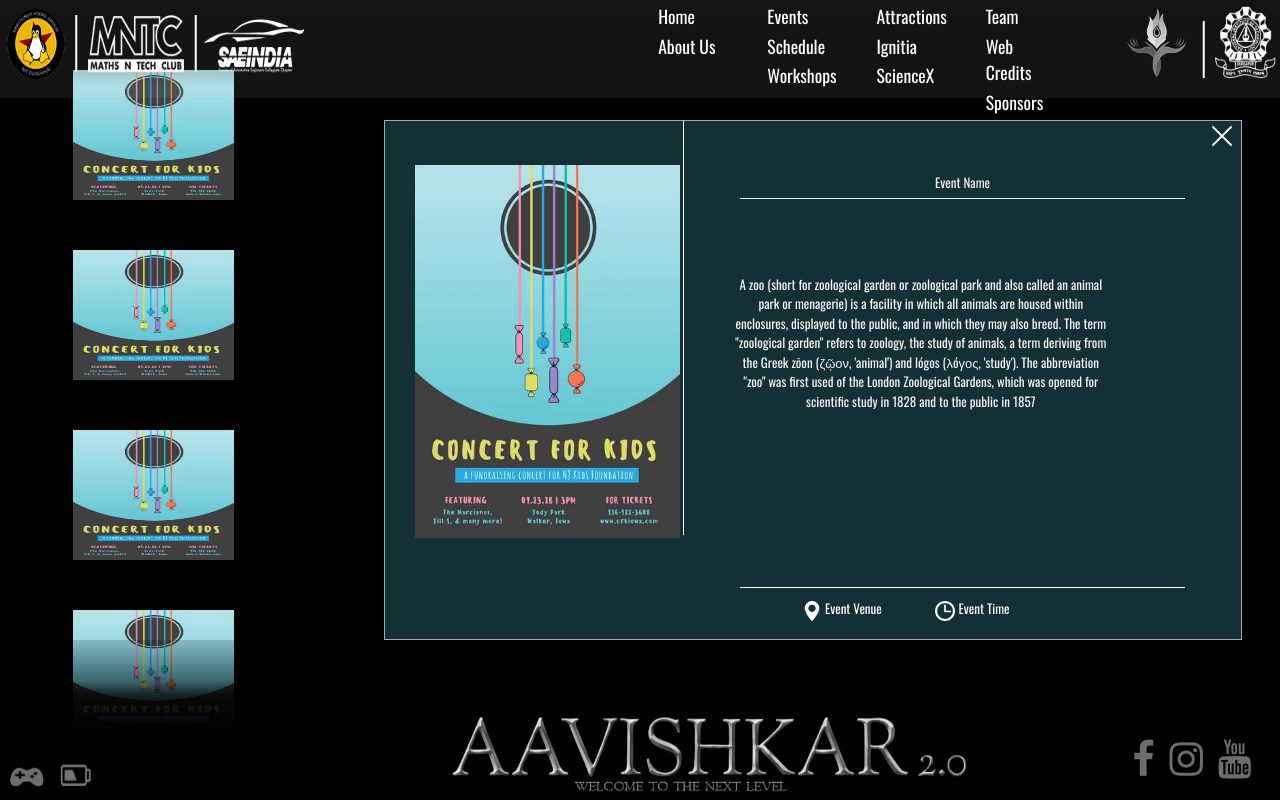
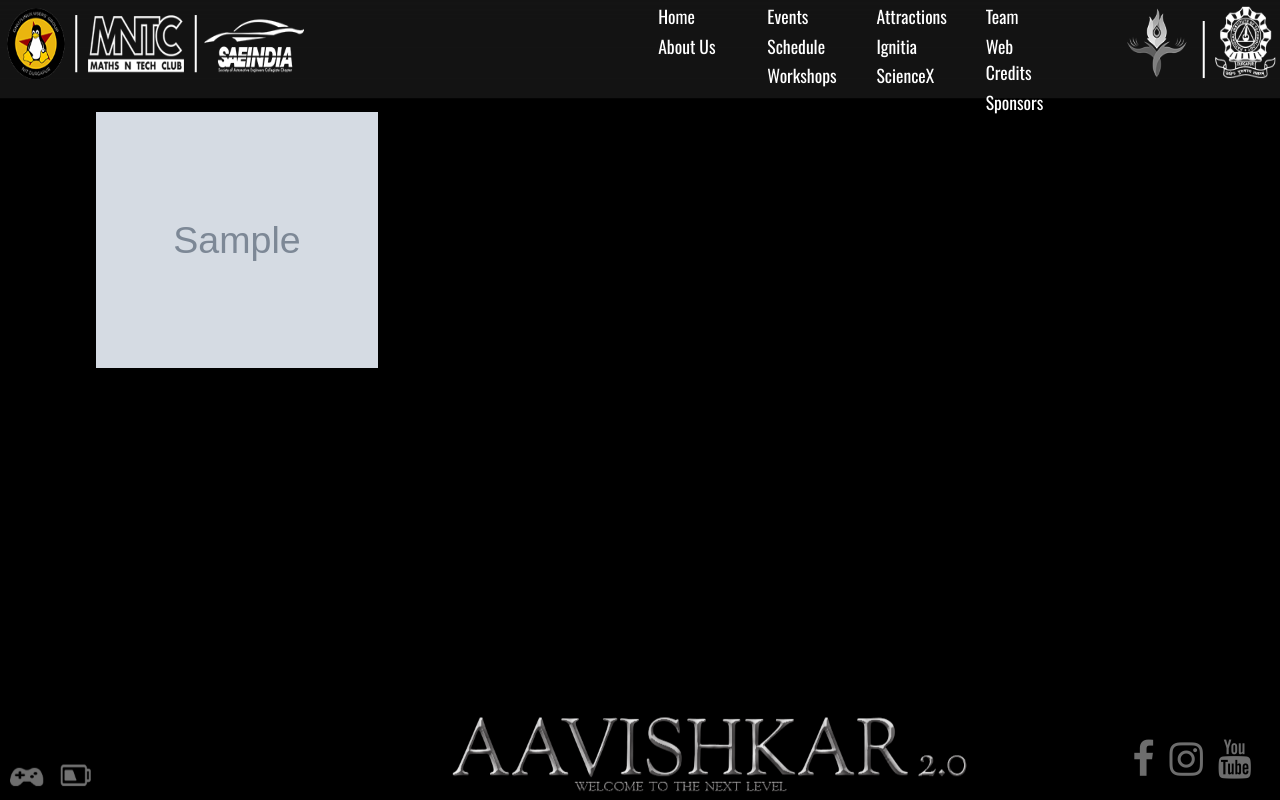
Before and after one commit to lugnitdgp/avskr2.0, a Django app: template festflow/templates/festflow/attractions.html in a window 1280 px wide. Run offline with Django 3.2, Linux system fonts and the light colour scheme; the template is opened without the code that fills it: most values are stand-ins (such as "Sample title", 1, 10 or a date in 2020); grey boxes marked "Sample" are stand-in pictures; parts of the project's set-up code (start-up, migrations or seed data) failed here and were passed over; some libraries are stand-ins or nearby versions.

Commit message:
Add Attractions Page

```diff
--- a/festflow/static/css/attractions.css
+++ b/festflow/static/css/attractions.css
@@ -18,54 +5,75 @@
 }
 .work{
   position:absolute;
-  top:7%;
-  left:3%;
-  width:18%;
-  height:90%;
+  top:10%;
+  left:0%;
+  width:100%;
+  height:80%;
   /* border:1px solid white;*/
 }
 
 .work-1{
   position:absolute;
-  top:2%;
-  left:15%;
-  width:70%;
-  height:18%;
-  /* border:1px solid white;*/
+  top:5%;
+  left:7.5%;
+  width:22%;
+  height:40%;
+  z-index: 0;
+  cursor: pointer;
 }
 .work-2{
   position:absolute;
-  top:27%;
-  left:15%;
-  width:70%;
-  height:18%;
-  /* border:1px solid white;*/
+  top:5%;
+  left:37.5%;
+  width:22%;
+  height:40%;
+  z-index: 0;
+  cursor: pointer;
 }
 .work-3{
   position:absolute;
-  top:52%;
-  left:15%;
-  width:70%;
-  height:18%;
-  /* border:1px solid white; */
+  top:5%;
+  left:68.5%;
+  width:22%;
+  height:40%;
+  z-index: 0;
+  cursor: pointer;
 }
 .work-4{
   position:absolute;
-  top:77%;
-  left:15%;
-  width:70%;
-  height:18%;
-/*  border:1px solid white; */
+  top:50%;
+  left:7.5%;
+  width:22%;
+  height:40%;
+  z-index: 0;
+  cursor: pointer;
+}
+.work-5{
+  position:absolute;
+  top:50%;
+  left:37.5%;
+  width:22%;
+  height:40%;
+  z-index: 0;
+  cursor: pointer;
+}
+.work-6{
+  position:absolute;
+  top:50%;
+  left:68.5%;
+  width:22%;
+  height:40%;
+  z-index: 0;
+  cursor: pointer;
 }
 
 
-
 .event-description {
-     position: fixed;
+     position: absolute;
      top: 15vh;
-     left: 30vw;
+     left: 10vw;
      height: 65vh;
-     width: 67vw;
+     width: 80vw;
      opacity: 1;
     transition: all .2s ease-in-out;
      background-color: rgba(32, 80, 92, 0.6);
@@ -73,10 +81,9 @@
 
 
  }
-
  .event-poster {
      position: absolute;
-     height: 80%;0
+     height: 80%;
      margin-top: 5%;
      margin-bottom: 20%;
      width: 35%;
@@ -98,18 +105,18 @@
      top: 10%;
      margin-left: 10%;
      width: 80%;
-     border-bottom: 1px solid white;
-     text-align: center;
+     /* border-bottom: 1px solid white;
+     text-align: center; */
      color: whitesmoke;
+     font-size: 8vh;
  }
 
  .description {
      position: absolute;
      top: 20%;
      left: 0%;
-
-    width:85%;
-     text-align: center;
+     width:85%;
+    font-size: 2.2vh;
      color: whitesmoke;
      padding: 9%;
  }
@@ -131,7 +138,8 @@
      position: absolute;
      top: 1%;
      right: 1%;
-     z-index: 4;
+     z-index: 2;
+     cursor: pointer;
  }
 
  .poster {
--- a/festflow/static/css/style.css
+++ b/festflow/static/css/style.css
@@ -196,7 +196,7 @@ p {
 	margin: -100px 0 0 -50px;
 	padding: 50px;
 	padding-top: 125px;
-	overflow-y: scroll;
+	overflow-y: scroll !important;
 	background: #1d1d1f;
 	list-style-type: none;
 	-webkit-font-smoothing: antialiased;
--- a/festflow/static/js/attractions.js
+++ b/festflow/static/js/attractions.js
@@ -1,31 +1,105 @@
+var name;
+var logo;
+var desc;
+var venue;
+var time;
 
-if($(window).width() < 600){
-  $('.event-description').css({'opacity': 0 ,'z-index':-1});
-}
+$('.event-description').css({'opacity': 0 ,'z-index':-1});
+
   $('.work-1').click(function(){
-    $('.event-description').css({'opacity': 1 , 'z-index':5});
-    if($(window).width() < 600)
-      $('.work').css({'opacity': 0 ,'z-index':-1})
+    $('.event-description').css({'opacity': 1 , 'z-index':1});
+
+      name=jQuery(this).attr('data-name');
+      logo=jQuery(this).attr('data-logo');
+      desc=jQuery(this).attr('data-desc');
+      venue=jQuery(this).attr('data-venue');
+      time=jQuery(this).attr('data-time');
+      $(".poster").attr("src", logo);
+      $(".event-name").text(name);
+      $(".description").text(desc);
+      $(".event_venue").text(venue);
+      $(".event_time").text(time);
+    $('.work').css({'opacity': 0 ,'z-index':-1})
   });
 
 
   $('.work-2').click(function(){
-    $('.event-description').css({'opacity': 1, 'z-index':5 });
-    if($(window).width() < 600)
-      $('.work').css({'opacity': 0 ,'z-index':-1})
+    $('.event-description').css({'opacity': 1, 'z-index':1 });
+
+    name=jQuery(this).attr('data-name');
+    logo=jQuery(this).attr('data-logo');
+    desc=jQuery(this).attr('data-desc');
+    venue=jQuery(this).attr('data-venue');
+    time=jQuery(this).attr('data-time');
+    $(".poster").attr("src", logo);
+    $(".event-name").text(name);
+    $(".description").text(desc);
+    $(".event_venue").text(venue);
+    $(".event_time").text(time);
+    $('.work').css({'opacity': 0 ,'z-index':-1})
   });
 
 
   $('.work-3').click(function(){
-    $('.event-description').css({'opacity': 1, 'z-index':5 });
-    if($(window).width() < 600)
-      $('.work').css({'opacity': 0 ,'z-index':-1})
+    $('.event-description').css({'opacity': 1, 'z-index':1 });
+
+    name=jQuery(this).attr('data-name');
+    logo=jQuery(this).attr('data-logo');
+    desc=jQuery(this).attr('data-desc');
+    venue=jQuery(this).attr('data-venue');
+    time=jQuery(this).attr('data-time');
+    $(".poster").attr("src", logo);
+    $(".event-name").text(name);
+    $(".description").text(desc);
+    $(".event_venue").text(venue);
+    $(".event_time").text(time);
+    $('.work').css({'opacity': 0 ,'z-index':-1})
   });
 
   $('.work-4').click(function(){
-    $('.event-description').css({'opacity': 1, 'z-index':5 });
-    if($(window).width() < 600)
-      $('.work').css({'opacity': 0 ,'z-index':-1})
+    $('.event-description').css({'opacity': 1, 'z-index':1 });
+
+    name=jQuery(this).attr('data-name');
+    logo=jQuery(this).attr('data-logo');
+    desc=jQuery(this).attr('data-desc');
+    venue=jQuery(this).attr('data-venue');
+    time=jQuery(this).attr('data-time');
+    $(".poster").attr("src", logo);
+    $(".event-name").text(name);
+    $(".description").text(desc);
+    $(".event_venue").text(venue);
+    $(".event_time").text(time);
+    $('.work').css({'opacity': 0 ,'z-index':-1})
+  });
+  $('.work-5').click(function(){
+    $('.event-description').css({'opacity': 1, 'z-index':1 });
+
+    name=jQuery(this).attr('data-name');
+    logo=jQuery(this).attr('data-logo');
+    desc=jQuery(this).attr('data-desc');
+    venue=jQuery(this).attr('data-venue');
+    time=jQuery(this).attr('data-time');
+    $(".poster").attr("src", logo);
+    $(".event-name").text(name);
+    $(".description").text(desc);
+    $(".event_venue").text(venue);
+    $(".event_time").text(time);
+    $('.work').css({'opacity': 0 ,'z-index':-1})
+  });
+
+  $('.work-6').click(function(){
+    $('.event-description').css({'opacity': 1, 'z-index':1 });
+    name=jQuery(this).attr('data-name');
+    logo=jQuery(this).attr('data-logo');
+    desc=jQuery(this).attr('data-desc');
+    venue=jQuery(this).attr('data-venue');
+    time=jQuery(this).attr('data-time');
+    $(".poster").attr("src", logo);
+    $(".event-name").text(name);
+    $(".description").text(desc);
+    $(".event_venue").text(venue);
+    $(".event_time").text(time);
+    $('.work').css({'opacity': 0 ,'z-index':-1})
   });
 
   $('.cross').click(function(){
--- a/festflow/templates/festflow/attractions.html
+++ b/festflow/templates/festflow/attractions.html
@@ -9,36 +9,32 @@
 
 {% block body_contents %}
 <div class="work">
-  <div class="work-1">
-  <img data-tilt src="{% static "assets/images/test-poster.webp" %}" class="event_poster">
+  {% for attraction in all_attractions %}
+    <div class="work-{{ forloop.counter }}"
+          data-name="{{ attraction.name }}"
+          data-logo="{{ attraction.logo.url }}"
+          data-desc="{{ attraction.description|safe }}"
+          data-venue="{{ attraction.venue }}"
+          data-time="{{ attraction.date_time }}">
+      <img data-tilt src="{{ attraction.logo.url }}" class="event_poster">
+    </div>
+  {% endfor %}
 </div>
-  <div class="work-2">
-  <img data-tilt src="{% static "assets/images/test-poster.webp" %}" class="event_poster">
-</div>
-  <div class="work-3">
-  <img data-tilt src="{% static "assets/images/test-poster.webp" %}" class="event_poster">
-</div>
-  <div class="work-4">
-    <img data-tilt src="{% static "assets/images/test-poster.webp" %}" class="event_poster">
-  </div>
-</div>
+
 
 <div data-transition="pop" class="event-description">
   <img src="{% static "assets/images/cross.png" %}" class="cross">
   <div class="event-poster">
-    <img class="poster" src="{% static "assets/images/test-poster.webp" %}">
+    <img class="poster" src="">
   </div>
   <div class="event-info">
-    <div class="event-name">Event Name</div>
-    <div class="description">
-      A zoo (short for zoological garden or zoological park and also called an animal park or menagerie) is a facility in which all animals are housed within enclosures, displayed to the public, and in which they may also breed.
-      The term "zoological garden" refers to zoology, the study of animals, a term deriving from the Greek zōon (ζῷον, 'animal') and lógos (λóγος, 'study'). The abbreviation "zoo" was first used of the London Zoological Gardens, which was opened for scientific study in 1828 and to the public in 1857
-    </div>
+    <div class="event-name"></div>
+    <div class="description"></div>
     <div class="info">
       <img src="{% static "assets/images/venue.png" %}" class="info-icon">
-      <span>Event Venue</span>
+        <span class="event_venue"></span>
       <img src="{% static "assets/images/time.png" %}" class="info-icon">
-      <span>Event Time</span>
+      <span class="event_time"></span>
     </div>
   </div>
 </div>
--- a/festflow/templates/festflow/base.html
+++ b/festflow/templates/festflow/base.html
@@ -67,7 +67,7 @@
             <div class="col-md-3">
               <p class="menus"><a href="/teams/">Team</a></p>
               <p class="menus"><a href="/webteam/">Web Credits</a></p>
-              <p class="menus">Sponsors</p>
+              <p class="menus"><a href="/sponsors/">Sponsors</a></p>
             </div>
           </div>
         </div>
```
Also changed, not shown: other parts of festflow/static/css/attractions.css (+35 -32 lines), festflow/templates/festflow/spons.html (+1 -51 lines), festflow/templates/festflow/sponsors.html (deleted, +0 -85 lines), festflow/urls.py (line endings or trailing spaces).
